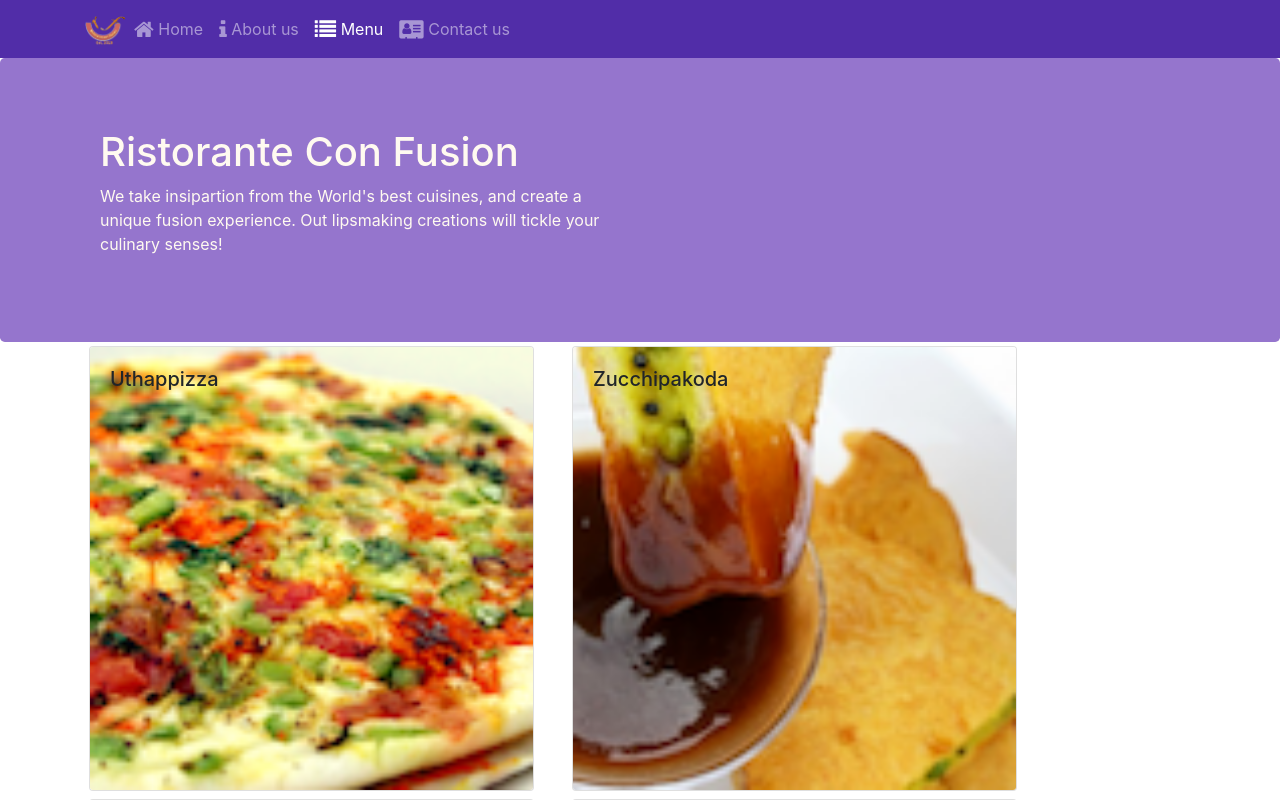
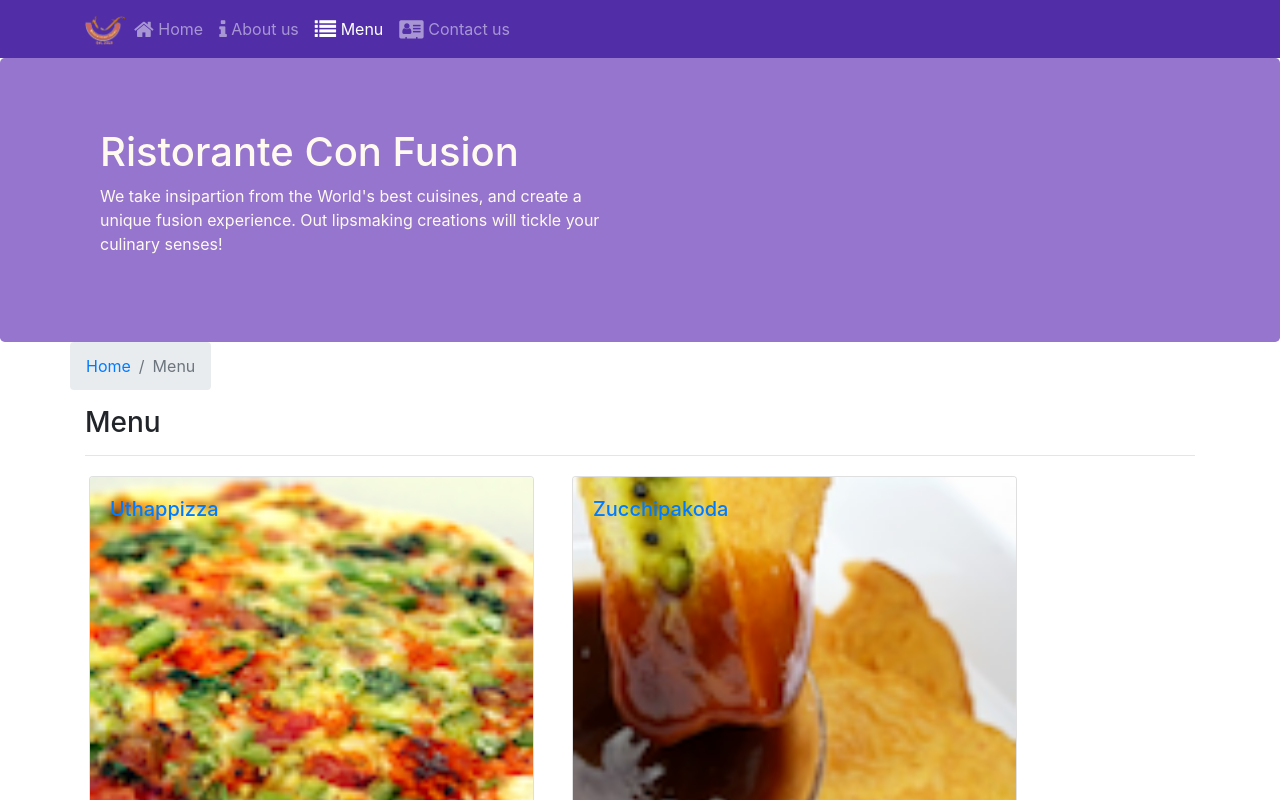
Before and after one commit to beg1shev/React_confusion, a React (Create React App) app: page /menu in a window 1280 px wide. Shown: the top 800 px of the page. Built offline with nearby package versions, Linux system fonts and the light colour scheme.

Commit message:
Single Page Application Part 2

```diff
--- a/src/components/ContactComponent.js
+++ b/src/components/ContactComponent.js
@@ -1,8 +1,24 @@
 import React from 'react';
+import { Breadcrumb, BreadcrumbItem } from 'reactstrap';
+import { Link } from 'react-router-dom';
 
 function Contact(props) {
     return(
         <div className="container">
+            <div className="row">
+                <Breadcrumb>
+                    <BreadcrumbItem>
+                        <Link to="/home">Home</Link>
+                    </BreadcrumbItem>
+                    <BreadcrumbItem active>
+                        Contact Us
+                    </BreadcrumbItem>
+                </Breadcrumb>
+                <div className="col-12">
+                <h3>Contact Us</h3>
+                <hr />
+                </div>
+            </div>
             <div className="row row-content">
                 <div className="col-12">
                 <h3>Location Information</h3>
--- a/src/components/DishdetailComponent.js
+++ b/src/components/DishdetailComponent.js
@@ -1,6 +1,7 @@
 import React from 'react'
-import { Card, CardImg, CardImgOverlay, CardText, CardBody, CardTitle } from 'reactstrap';
-
+import { Card, CardImg, CardImgOverlay, CardText, CardBody, CardTitle,
+  Breadcrumb, BreadcrumbItem } from 'reactstrap';
+import { Link } from 'react-router-dom';
 
 function RenderComments({comments}) {
   if (comments == null){
@@ -43,27 +44,44 @@ function RenderDish({dish}){
 
 function DishDetail(props) {
 
-  const dish = props.dish[0]
-  if (dish != null) {
+  // const dish = props.dish[0]
+  // if (dish != null) {
     return (
       <div className="container">
         <div className="row">
-          <RenderDish dish={dish}/>
+            <Breadcrumb>
+              <BreadcrumbItem>
+                  <Link to="/home">Home</Link>
+              </BreadcrumbItem>
+              <BreadcrumbItem>
+                <Link to="/menu">Menu</Link>
+              </BreadcrumbItem>
+              <BreadcrumbItem active>
+                {props.dish.name}
+              </BreadcrumbItem>
+            </Breadcrumb>
+            <div className="col-12">
+              <h3>{props.dish.name}</h3>
+              <hr />
+            </div>
+          </div>
+        <div className="row">
+          <RenderDish dish={props.dish}/>
           <div className="col-12 col-md-5 m-1">
             <h4>Comments</h4>
             <ul className="list-unstyled">
-              <RenderComments comments={dish.comments} />
+              <RenderComments comments={props.comments} />
             </ul>
           </div>
         </div>
       </div>
     )
   }
-  else {
-    return (
-      <div></div>
-    )
-  }
-}
+  // else {
+  //   return (
+  //     <div></div>
+  //   )
+  // }
+// }
 
-export default DishDetail
+export default DishDetail;
--- a/src/components/MainComponent.js
+++ b/src/components/MainComponent.js
@@ -35,12 +35,22 @@ class Main extends Component {
          />
       );
     }
+
+    const DishWithId = ({match}) => {
+      return(
+        <DishDetail dish={this.state.dishes.filter(dish => dish.id === parseInt(match.params.dishId, 10))[0]}
+          comments={this.state.comments.filter(comment => comment.dishId === parseInt(match.params.dishId, 10))}
+        />
+      )
+    }
+
     return (
       <div>
         <Header />
         <Switch>
           <Route path="/home" component={HomePage} />
           <Route exact path="/menu" component={() => <Menu dishes={this.state.dishes}/>} />
+          <Route path="/menu/:dishId" component={DishWithId} />
           <Route exact path="/contactus" component={Contact} />
           <Redirect to="/home" />
         </Switch>
--- a/src/components/MenuComponent.js
+++ b/src/components/MenuComponent.js
@@ -1,13 +1,16 @@
 import React from "react";
-import { Card, CardImg, CardImgOverlay, CardTitle } from 'reactstrap';
+import { Card, CardImg, CardImgOverlay, CardTitle, Breadcrumb, BreadcrumbItem } from 'reactstrap';
+import { Link } from 'react-router-dom';
 
 function RenderMenuItem({dish, onClick}) {
   return (
-    <Card onClick={() => onClick(dish.id)}>
-      <CardImg width="100%" src={dish.image} alt={dish.name} />
-      <CardImgOverlay>
-        <CardTitle>{dish.name}</CardTitle>
-      </CardImgOverlay>
+    <Card>
+      <Link to={`/menu/${dish.id}`} >
+        <CardImg width="100%" src={dish.image} alt={dish.name} />
+        <CardImgOverlay>
+          <CardTitle>{dish.name}</CardTitle>
+        </CardImgOverlay>
+      </Link>
     </Card>
   )
 
@@ -17,13 +20,28 @@ const Menu = (props) => {
   const menu = props.dishes.map((dish) => {
     return (
       <div key={dish.id} className="col-12 col-md-5 m-1">
-        <RenderMenuItem dish={dish} onClick={props.onClick} />
+        <RenderMenuItem dish={dish} />
       </div>
     );
   });
 
+
   return (
     <div className="container">
+      <div className="row">
+        <Breadcrumb>
+          <BreadcrumbItem>
+            <Link to="/home">Home</Link>
+          </BreadcrumbItem>
+          <BreadcrumbItem active>
+            Menu
+          </BreadcrumbItem>
+        </Breadcrumb>
+        <div className="col-12">
+          <h3>Menu</h3>
+          <hr />
+        </div>
+      </div>
       <div className="row">
         {menu}
       </div>
```
